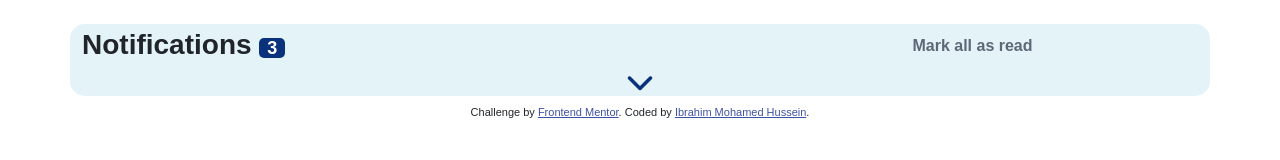
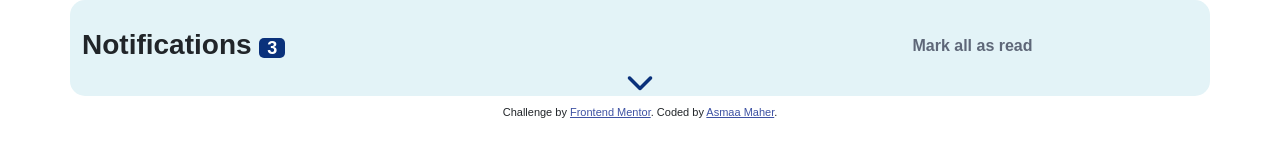
Before and after one commit to Asmamaherrr/notification, a plain HTML site: page index.html in a window 1280 px wide. Drawn offline with nearby package versions, Linux system fonts and the light colour scheme.

Commit message:
Add files via upload

```diff
--- a/index.css
+++ b/index.css
@@ -8,6 +8,7 @@
 .container{
     background-color: #e3f3f7;
     border-radius: 15px;
+    overflow: hidden;
 }
 .container .main {
     font-size: 28px;
--- a/index.html
+++ b/index.html
@@ -101,7 +101,7 @@
 
     <div class="attribution mt-2">  Challenge by
       <a href="https://www.frontendmentor.io?ref=challenge" target="_blank">Frontend Mentor</a>. Coded by
-      <a href="https://www.frontendmentor.io/profile/Ibrahim-MohamedH">Ibrahim Mohamed Hussein</a>.
+      <a href="https://www.frontendmentor.io/profile/Ibrahim-MohamedH">Asmaa Maher</a>.
     </div>
 
     <script src="js/bootstrap.min.js"></script>
```
